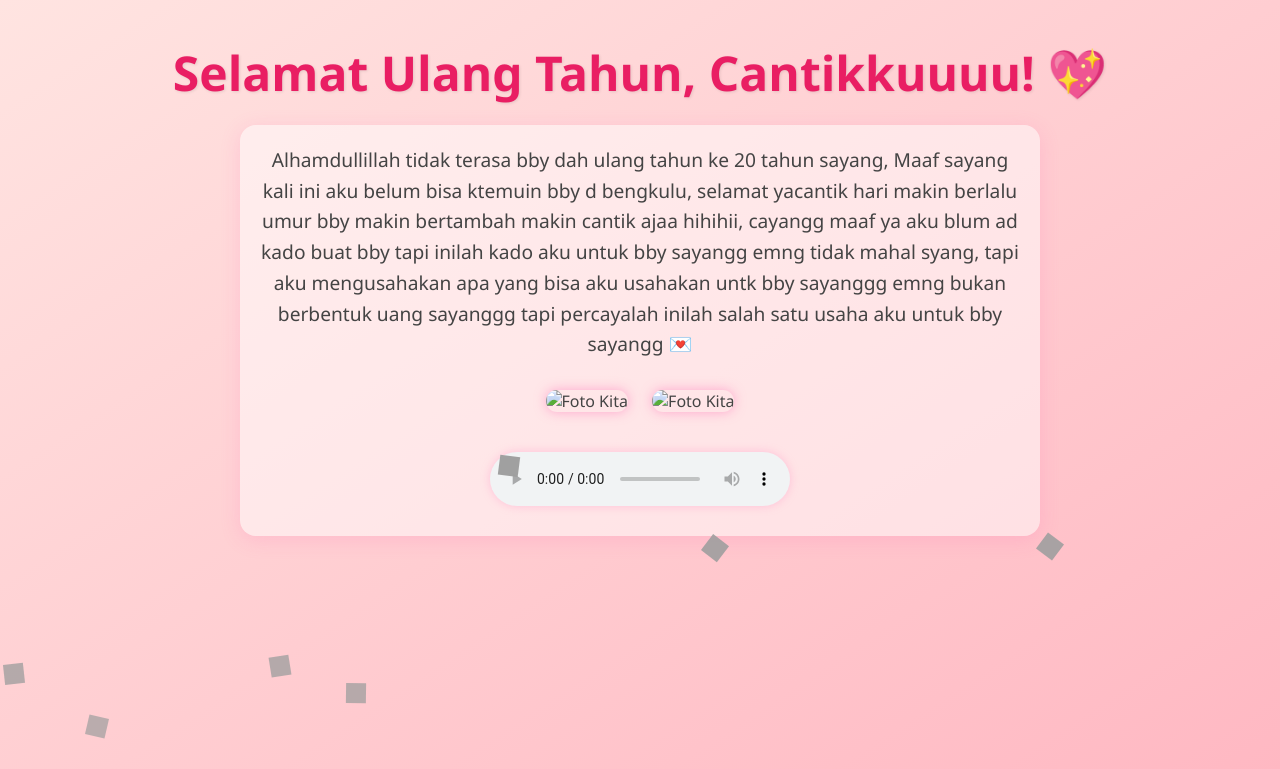
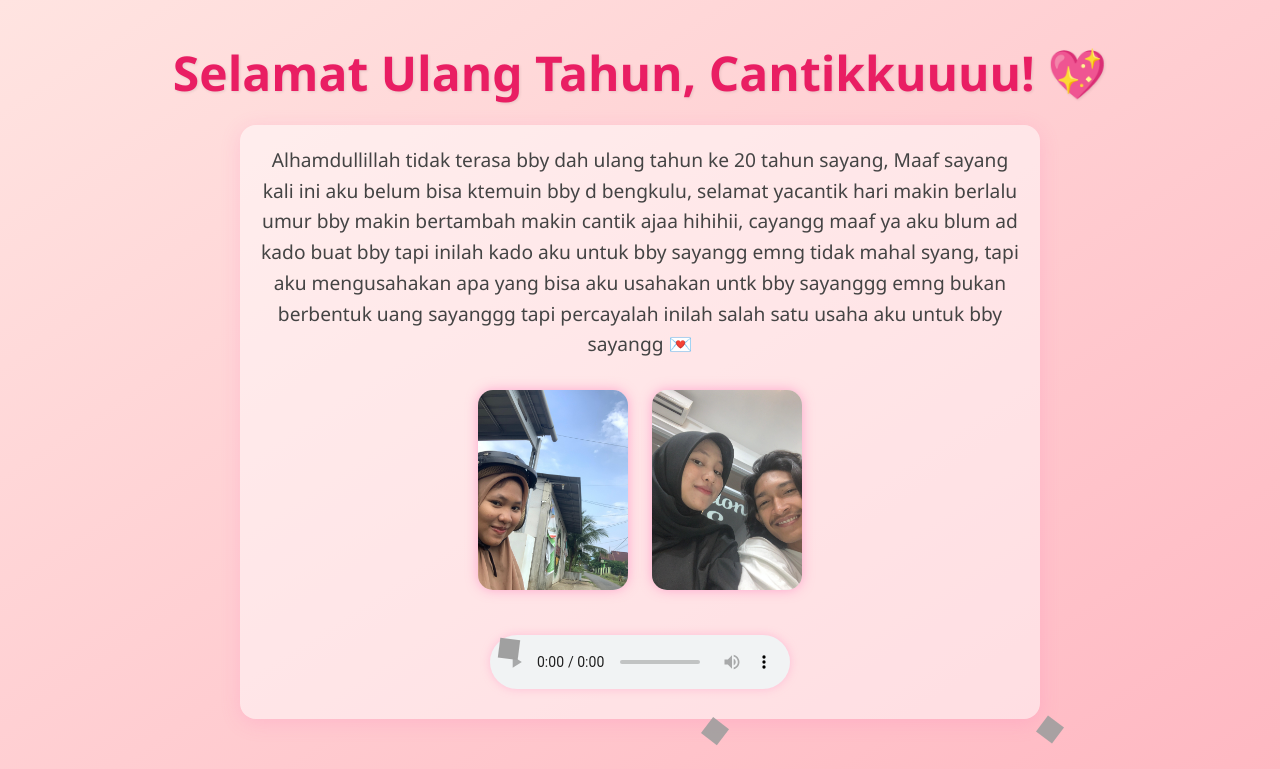
Before and after one commit to ariffahd/projectarif, a plain HTML site: page index.html in a window 1280 px wide. Shown: the top 769 px of the page. Drawn offline with Linux system fonts and the light colour scheme; grey boxes are pictures that could not be loaded.

Commit message:
Update index.html

```diff
--- a/index.html
+++ b/index.html
@@ -13,12 +13,12 @@
     <p>Alhamdullillah tidak terasa bby dah ulang tahun ke 20 tahun sayang, Maaf sayang kali ini aku belum bisa ktemuin bby d bengkulu, selamat yacantik hari makin berlalu umur bby makin bertambah makin cantik ajaa hihihii, cayangg maaf ya aku blum ad kado buat bby tapi inilah kado aku untuk bby sayangg emng tidak mahal syang, tapi aku mengusahakan apa yang bisa aku usahakan untk bby sayanggg emng bukan berbentuk uang sayanggg tapi percayalah inilah salah satu usaha aku untuk bby sayangg 💌</p>
 
     <!-- Tambahkan foto kamu -->
-    <img class="photo" src="FILE AIRF/arif.2.jpeg" alt="Foto Kita" width="150">
-    <img class="photo" src="FILE AIRF/WhatsApp Image 2025-07-23 at 09.00.41.jpeg" alt="Foto Kita" width="150">
+    <img class="photo" src="arif.2.jpeg" alt="Foto Kita" width="150">
+    <img class="photo" src="WhatsApp Image 2025-07-23 at 09.00.41.jpeg" alt="Foto Kita" width="150">
 
     <!-- Tambahkan lagu -->
     <audio controls autoplay loop>
-      <source src="FILE AIRF/The 1975 - About You (Official).mp3" type="audio/mpeg">
+      <source src="The 1975 - About You (Official).mp3" type="audio/mpeg">
       Browser kamu tidak mendukung audio.
     </audio>
   </div>
```
